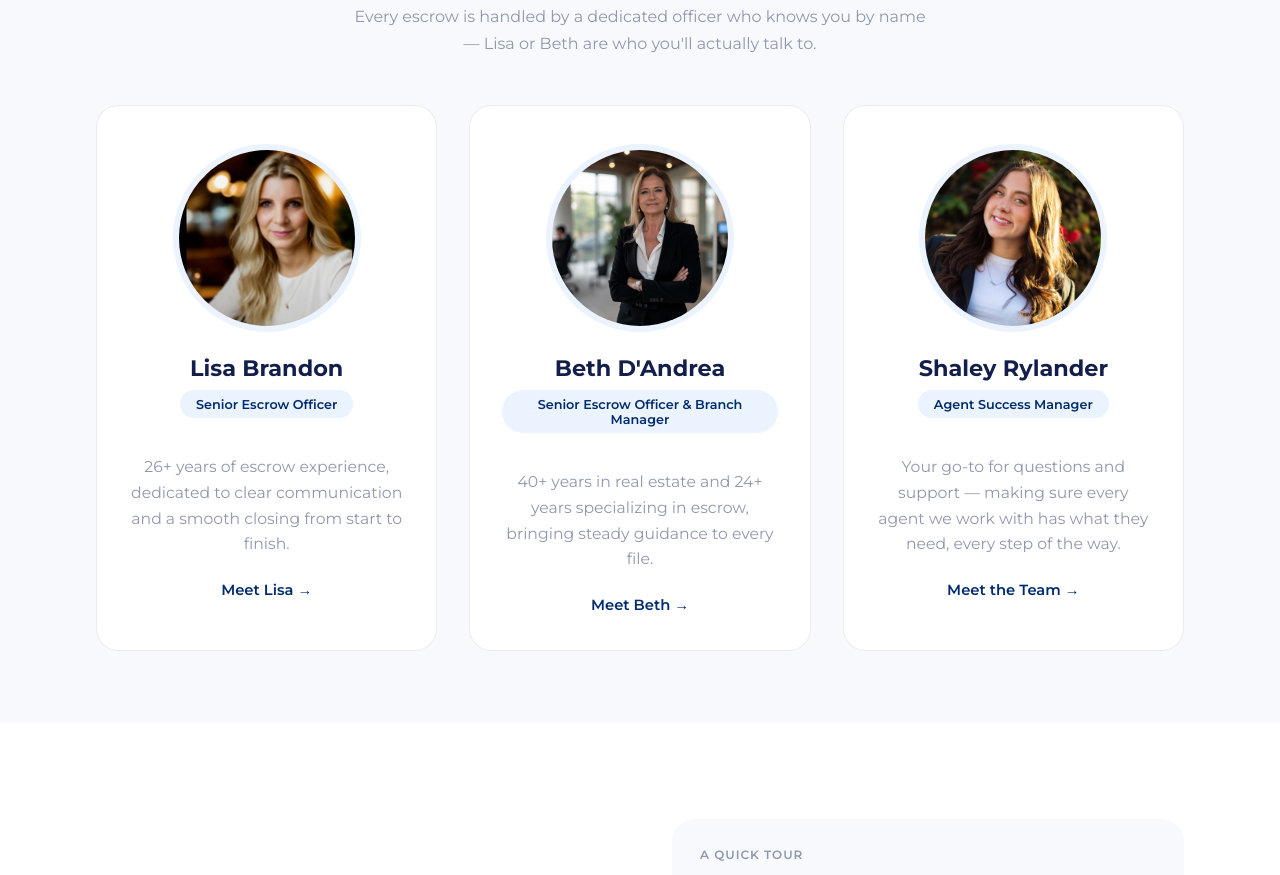
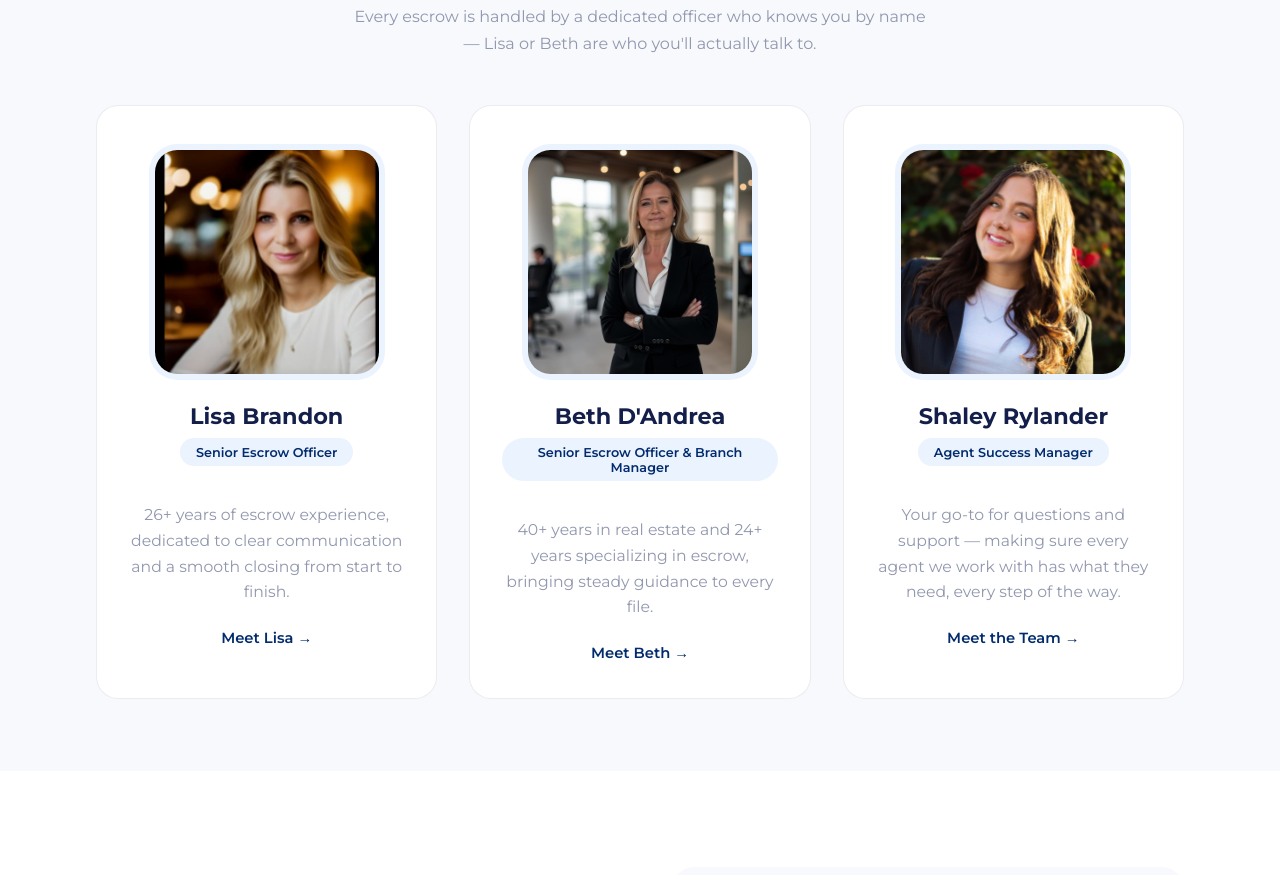
Before and after one commit to bythumb/linked_escrow, a plain HTML site: page index.html in a window 1280 px wide. Shown: the part 977-1852 px from the top of the page. Drawn offline with Linux system fonts and the light colour scheme.

Commit message:
Make team preview headshots square and larger
Swaps the circular 11rem avatars for 14rem rounded-square photos
(1.39rem radius, matching the site's photo-panel treatment elsewhere)
across Lisa, Beth, and Shaley's cards.

```diff
--- a/custom.css
+++ b/custom.css
@@ -988,9 +988,9 @@ main { flex: 1; }
 }
 
 .le-team-preview__headshot {
-  width: 11rem;
-  height: 11rem;
-  border-radius: 50%;
+  width: 14rem;
+  height: 14rem;
+  border-radius: 1.39rem;
   object-fit: cover;
   flex-shrink: 0;
   margin-bottom: 1.75rem;
```
